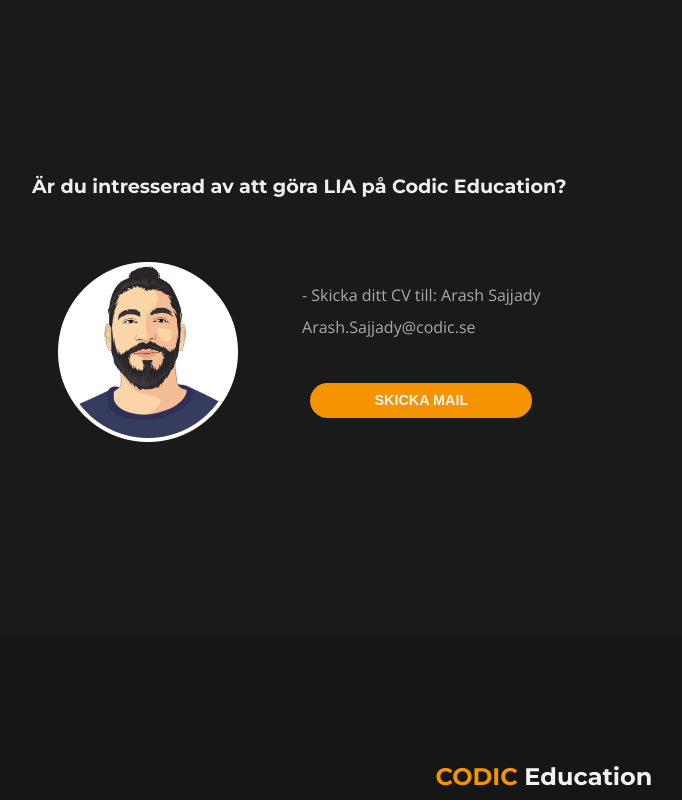
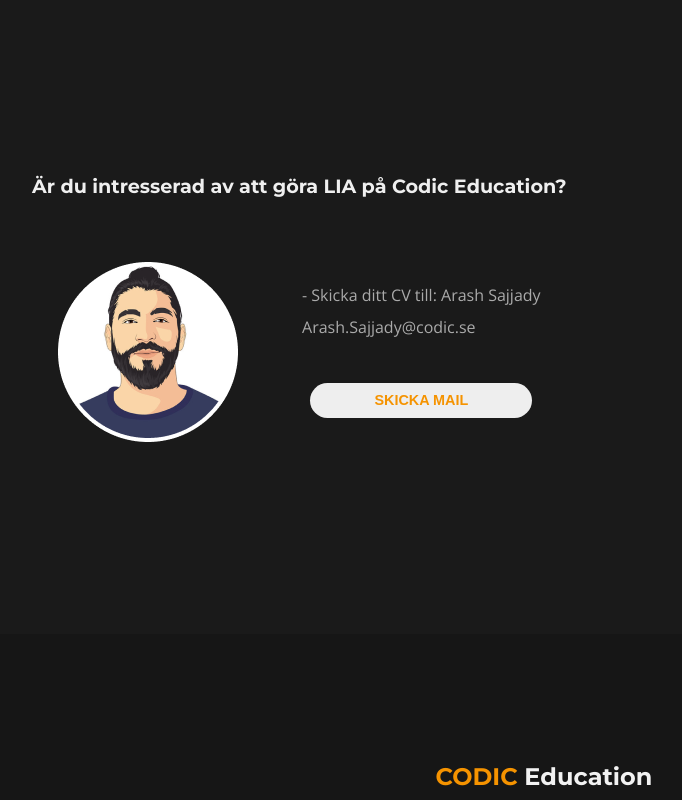
Before and after one commit to CodicEducation/CodicEdu-Website-vue, a Vue app: page /lia in a window 1280 px wide. In both pictures the pointer is over the button "SKICKA MAIL". Shown: the part 1000-1800 px from the top of the page, without its empty margins (96-778 px from the left). Built offline with nearby package versions, Linux system fonts and the light colour scheme; no server answers.

Commit message:
Update LIA.vue

```diff
--- a/src/views/LIA.vue
+++ b/src/views/LIA.vue
@@ -113,7 +113,7 @@ export default {
 
       .liaInfo {
         padding: 2rem;
-        background: #1118;
+        background: #1116;
         width: 100vw;
         min-height: 12rem;
         margin: 0.2rem 0rem;
@@ -162,6 +162,12 @@ export default {
             @include btn();
             padding: 0.6rem 4rem;
             margin: 1.5rem 0rem;
+            cursor: pointer;
+
+            &:hover {
+              background: #eee;
+              color: $main-color;
+            }
           }
         }
       }
```
